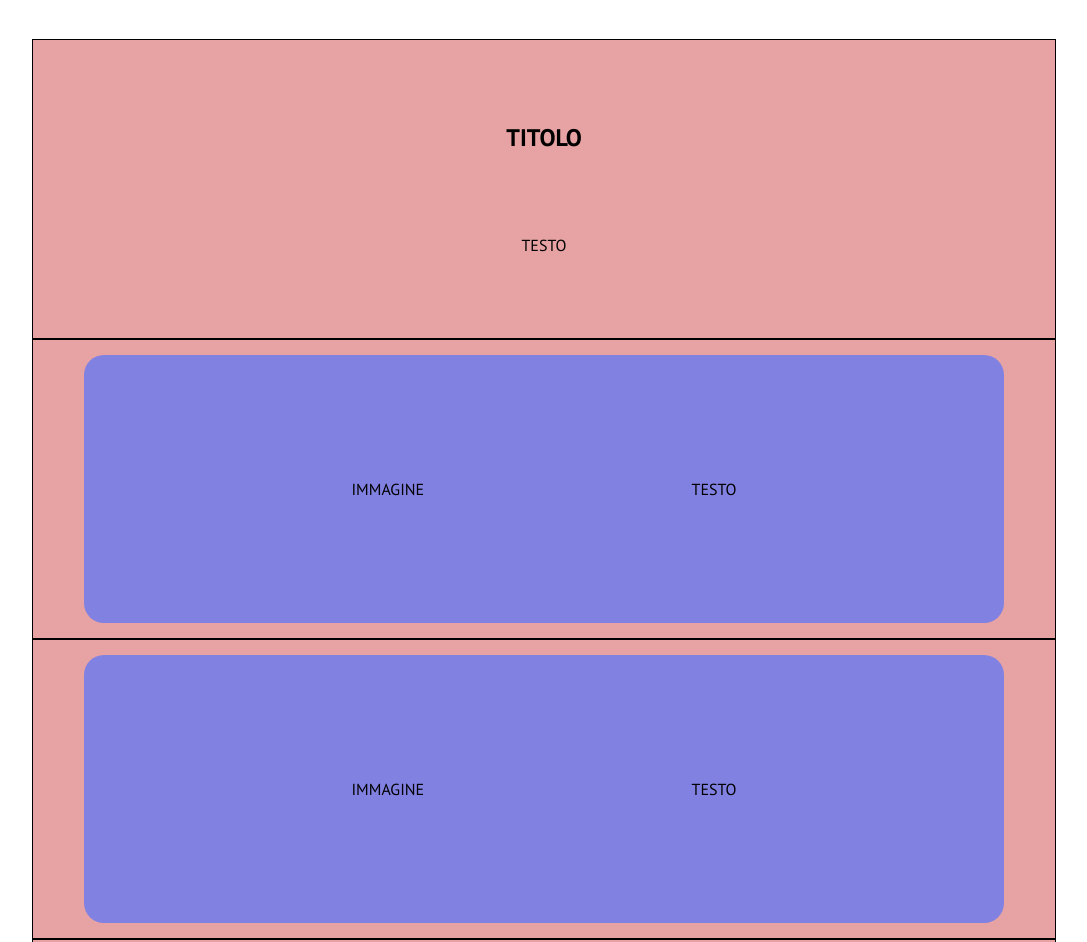
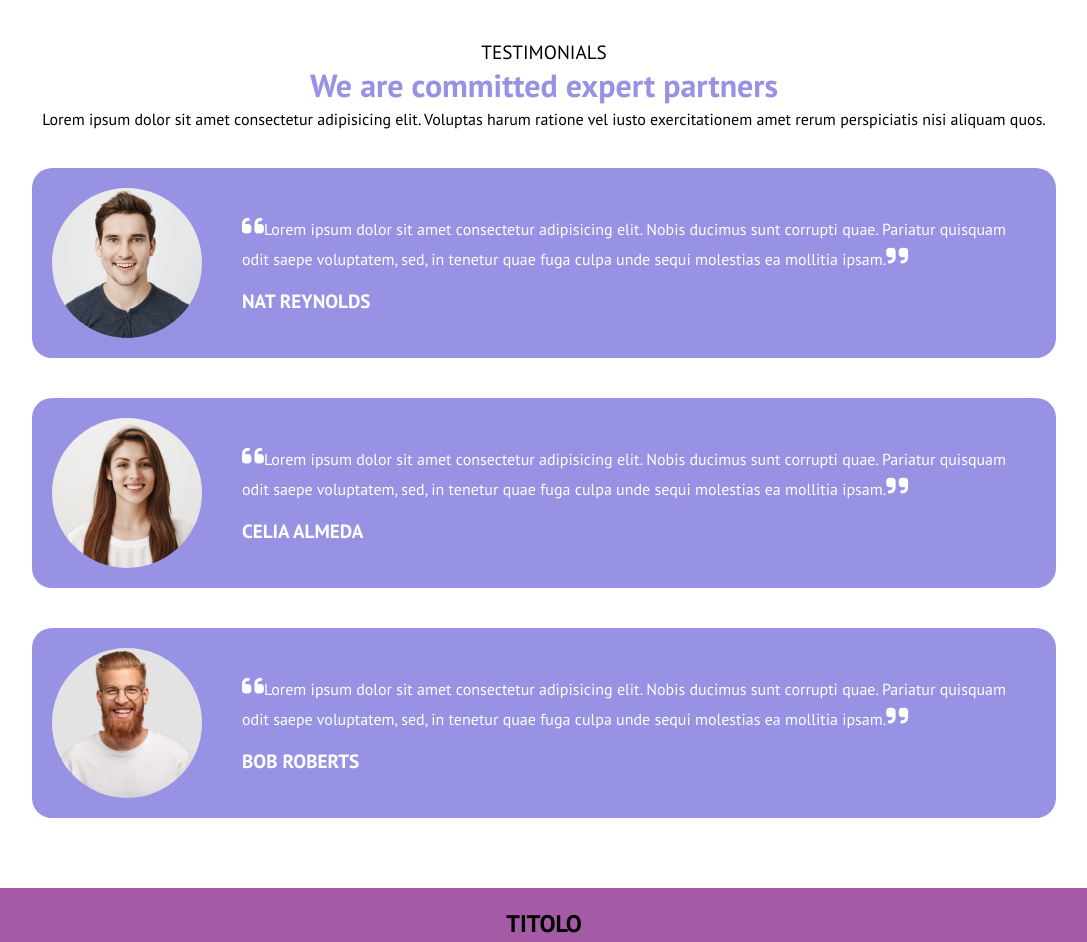
Before and after one commit to Idedav/htmlcss-responsive-layout, a plain HTML site: page index.html in a window 1280 px wide. Shown: the part 1960-2902 px from the top of the page, without its empty margins (96-1183 px from the left). Drawn offline with Linux system fonts and the light colour scheme.

Commit message:
[ADD] testimonials

```diff
--- a/css/style.css
+++ b/css/style.css
@@ -223,23 +223,70 @@ header nav .menu ul li button{
 }
 
 .testimonials .row .col{
-    height: 300px;
-    border: 1px solid black;
     display: flex;
     flex-direction: column;
     align-items: center;
     justify-content: space-evenly;
-    background-color: rgb(231, 163, 163);
 }
 .testimonials .row .col .card{
-    width: 90%;
-    height: 90%;
-    background-color: rgb(129, 129, 226);
+    background-color: #9792E4;
     border-radius: 20px;
     display: flex;
     flex-direction: column;
     align-items: center;
-    justify-content: space-evenly;
+    margin: 20px 0px;
+}
+
+.testimonials .row .col span{
+    display: inline-block;
+    font-size: 1.2rem;
+}
+
+.testimonials .row .col h1{
+    color: #9792E4;
+    font-size: 2rem;
+    text-align: center
+}
+
+.testimonials .row .col p{
+    text-align: center;
+    line-height: 1.7rem;
+    padding-bottom: 15px;
+}
+
+.testimonials .row .col .card .image{
+    background-size: cover;
+    background-position: center;
+    padding: 75px 75px;
+    border-radius: 50%;
+    margin: 20px 20px;
+}
+
+.testimonials .row .col .card .image.a{
+    background-image: url(/img/testimonial1.jpg);
+}
+
+.testimonials .row .col .card .image.b{
+    background-image: url(/img/testimonial2.jpg);
+}
+
+.testimonials .row .col .card .image.c{
+    background-image: url(/img/testimonial3.jpg);
+}
+
+.testimonials .row .col .card .text{
+    color: white;
+    text-align: center;
+    margin: 20px;
+}
+
+.testimonials .row .col .card .text i{
+    font-size: 25px;
+}
+
+.testimonials .row .col .card .text span{
+    display: inline-block;
+    font-weight: bold;
 }
 
 /* BENEFITS */
@@ -362,6 +409,11 @@ footer .row .col{
         flex-direction: row;
     }
 
+    .testimonials .row .col .card .text,
+    .testimonials .row .col p{
+        text-align: start;
+    }
+
     .benefits .row{
         flex-direction: row;
         flex-wrap: wrap;
--- a/index.html
+++ b/index.html
@@ -127,28 +127,41 @@
             <div class="row">
 
                 <div class="col">
-                    <h1>TITOLO</h1>
-                    <p>TESTO</p>
+                    <span>TESTIMONIALS</span>
+                    <h1>We are committed expert partners</h1>
+                    <p>Lorem ipsum dolor sit amet consectetur adipisicing elit. Voluptas harum ratione vel iusto exercitationem amet rerum perspiciatis nisi aliquam quos.</p>
                 </div>
 
                 <div class="col">
                     <div class="card">
-                        <div>IMMAGINE</div>
-                        <p>TESTO</p>
+                        <div class="image a">
+                        </div>
+                        <div class="text">
+                            <p><i class="fa-solid fa-quote-left"></i>Lorem ipsum dolor sit amet consectetur adipisicing elit. Nobis ducimus sunt corrupti quae. Pariatur quisquam odit saepe voluptatem, sed, in tenetur quae fuga culpa unde sequi molestias ea mollitia ipsam.<i class="fa-solid fa-quote-right"></i></p>
+                            <span>NAT REYNOLDS</span>
+                        </div>
                     </div>
                 </div>
 
                 <div class="col">
                     <div class="card">
-                        <div>IMMAGINE</div>
-                        <p>TESTO</p>
+                        <div class="image b">
+                        </div>
+                        <div class="text">
+                            <p><i class="fa-solid fa-quote-left"></i>Lorem ipsum dolor sit amet consectetur adipisicing elit. Nobis ducimus sunt corrupti quae. Pariatur quisquam odit saepe voluptatem, sed, in tenetur quae fuga culpa unde sequi molestias ea mollitia ipsam.<i class="fa-solid fa-quote-right"></i></p>
+                            <span>CELIA ALMEDA</span>
+                        </div>
                     </div>
                 </div>
 
                 <div class="col">
                     <div class="card">
-                        <div>IMMAGINE</div>
-                        <p>TESTO</p>
+                        <div class="image c">
+                        </div>
+                        <div class="text">
+                            <p><i class="fa-solid fa-quote-left"></i>Lorem ipsum dolor sit amet consectetur adipisicing elit. Nobis ducimus sunt corrupti quae. Pariatur quisquam odit saepe voluptatem, sed, in tenetur quae fuga culpa unde sequi molestias ea mollitia ipsam.<i class="fa-solid fa-quote-right"></i></p>
+                            <span>BOB ROBERTS</span>
+                        </div>
                     </div>
                 </div>
 
```
